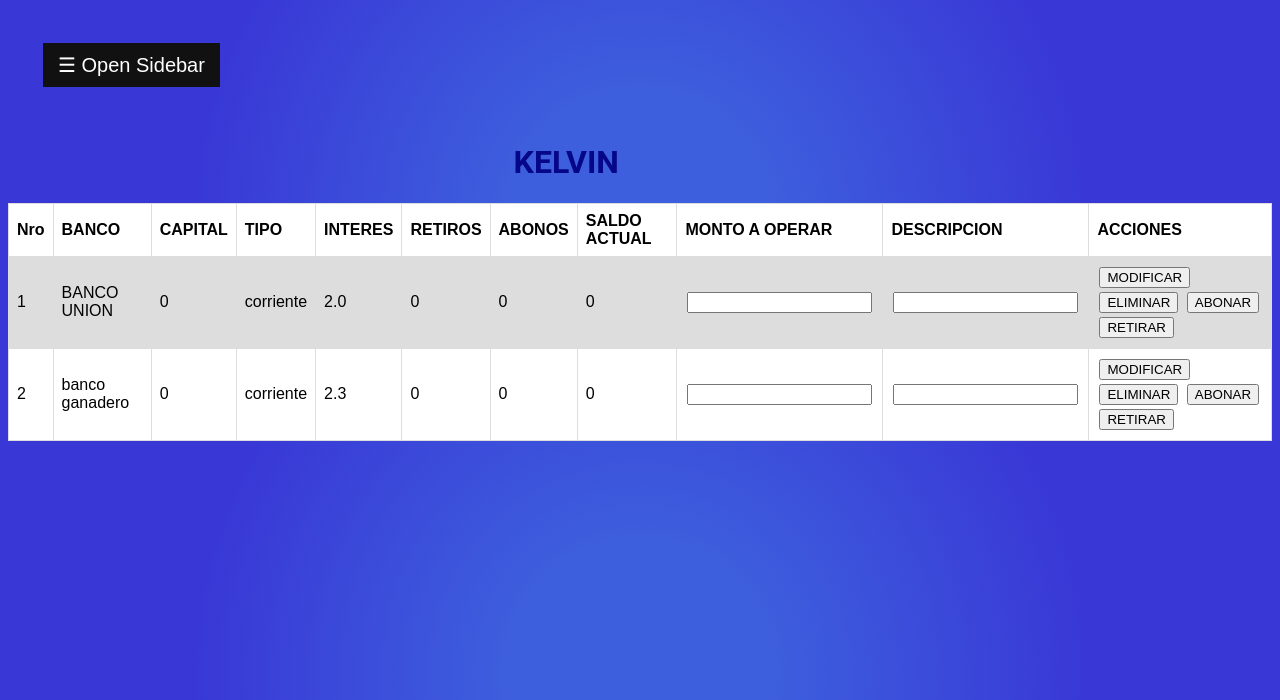
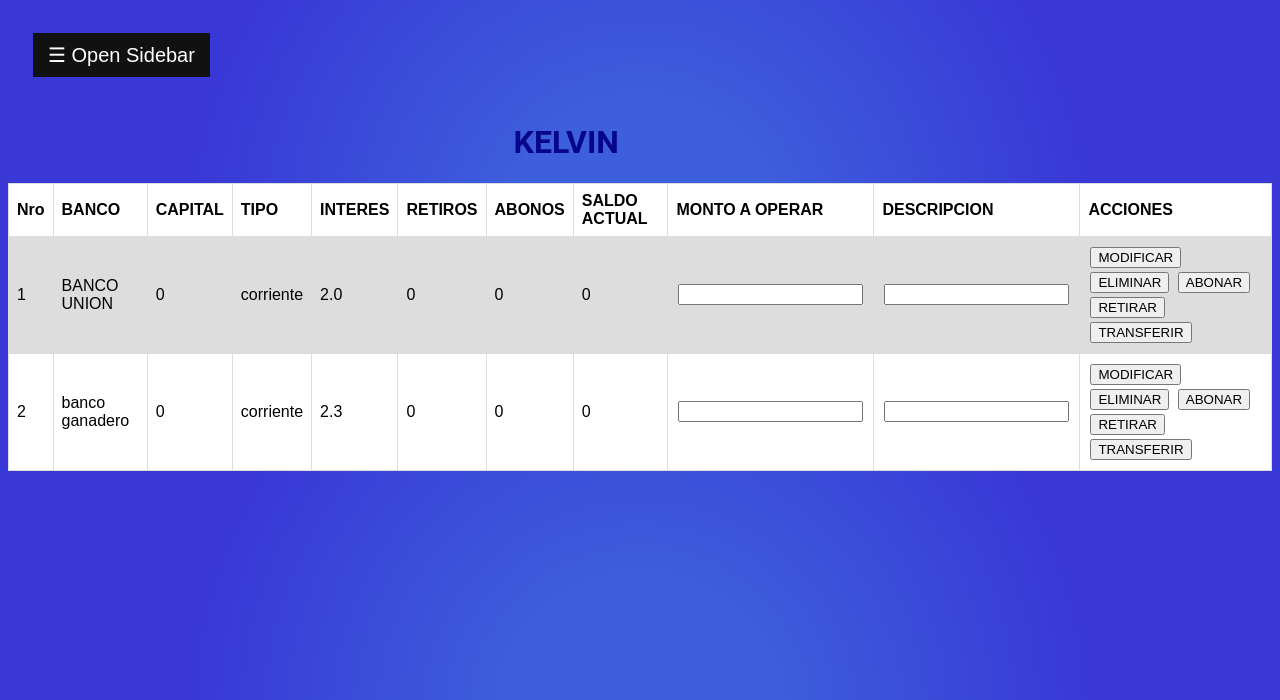
Before and after one commit to kelgithub123/adminmoney, a Django app: page /cuentas in a window 1280 px wide. Shown: the top 700 px of the page. Run offline with Django 4.2, Linux system fonts and the light colour scheme; data comes from the database, SQL or seed files in the repository; both versions use the stored data as it was after the commit; data that the repository does not hold is empty.

Commit message:
cuentas_ transaccion_ eliminar_operacion

```diff
--- a/aplicaciones/CuentaBancaria/templates/ListaDcuentas.html
+++ b/aplicaciones/CuentaBancaria/templates/ListaDcuentas.html
@@ -29,10 +29,11 @@
             <td><input type="number" name="num"></td>
             <td><input type="text" name="descrip" id=""></td>
             <td>
-                <input onclick="modificarform()" type="submit" value="MODIFICAR">
-                <input onclick="eliminarform()" type="submit" value="ELIMINAR">
-                <input onclick="abonoform()" type="submit" value="ABONAR">
-                <input onclick="retiroform()"  type="submit" value="RETIRAR">
+                <input class="btntabla" onclick="modificarform()" type="submit" value="MODIFICAR">
+                <input class="btntabla" onclick="eliminarform()" type="submit" value="ELIMINAR">
+                <input class="btntabla" onclick="abonoform()" type="submit" value="ABONAR">
+                <input class="btntabla" onclick="retiroform()"  type="submit" value="RETIRAR">
+                <input class="btntabla" onclick="transferirform()" type="submit" value="TRANSFERIR">
 
             </td>
             </tr>
--- a/aplicaciones/CuentaBancaria/templates/Operaciones.html
+++ b/aplicaciones/CuentaBancaria/templates/Operaciones.html
@@ -50,8 +50,8 @@
                 {{ t.chequera }}
             </td>
             <td>
-                <input onclick="modificarform()" type="submit" value="MODIFICAR">
-                <input onclick="eliminarform()" type="submit" value="ELIMINAR">
+               <button><a class="btntabla" href="eliminarTrans/{{t.id_t}}">ELIMINAR</a></button>
+               <button><a class="btntabla" href="modificarTrans/{{t.id_t}}">MODIFICAR</a></button>
             </td>
             </tr>
         </form>
--- a/aplicaciones/CuentaBancaria/urls.py
+++ b/aplicaciones/CuentaBancaria/urls.py
@@ -7,5 +7,7 @@ urlpatterns = [
     path('cuentas',views.listaDecuentas),
     path('retiro/<idcta>',views.retirar),
     path('abono/<idcta>',views.abonar),
+    path('transferir/<idcta>',views.transferir),
+    path('eliminarTrans/<id_tr>',views.eliminarTrans),
     path('operaciones',views.operaciones)
 ]
--- a/aplicaciones/CuentaBancaria/views.py
+++ b/aplicaciones/CuentaBancaria/views.py
@@ -1,10 +1,16 @@
 from django.shortcuts import render,redirect
+from django.http import HttpResponse
 from .models import *
 from ..materiales.models import *
 import datetime
 # Create your views here.
 def menuRegcuenta(request):
     return render(request,"registroCuenta.html")
+
+def eliminarTrans(request,id_tr):
+    tr=transaccion.objects.get(id_t=id_tr)
+    tr.delete()
+    return redirect('/operaciones')
 
 def registrarcuenta(request):
     ban= request.POST['banco']
@@ -31,6 +37,12 @@ def listaDecuentas(request):
     ctafil=filtraEstadosCuenta
     return render(request,"ListaDcuentas.html",{"cuentas":ctafil})
 
+def transferir(request,idcta):
+    monto=request.POST['num']
+    descr=request.POST['descrip']
+    trans=transaccion.objects.create(retiro=monto,descripcion=descr,fecha=datetime.datetime.now(),id_c=cuenta.objects.get(id_c=idcta))
+    return redirect('/cuentas')
+
 def retirar(request,idcta):
     monto=request.POST['num']
     descr=request.POST['descrip']
@@ -38,6 +50,7 @@ def retirar(request,idcta):
     #cta=cuenta.objects.get(id_c=idcta)
     #cta.capital=cta.capital-float(monto)
     #cta.save()
+
     if (trans):
         efect=transaccion.objects.create(Abono=monto,descripcion="retiro efectivo billetera",id_bill=billetera.objects.get(id_b=7))
         #bill=billetera.objects.get(id_b=7)
@@ -102,8 +115,8 @@ def operaciones(request):
                     capitalAnterior=t.chequera
                 list.append(t)
             elif(t.id_c):
-                acumRet=acumuladoretiros(t.id_t,t.id_c)
-                acumAbo=acumuladoAbonos(t.id_t,t.id_c)
+                acumRet=acumuladoretiros(t.id_t,t.id_c) #filtra y suma retiros hasta la fecha incluyendo el actual
+                acumAbo=acumuladoAbonos(t.id_t,t.id_c) #filtra y suma abonos hasta la fecha incluyendo el actual
                 t.origen=t.id_c.banco
                 t.capital=capitalAntBanco
                 t.estadoCapital= acumAbo - acumRet
--- a/aplicaciones/materiales/models.py
+++ b/aplicaciones/materiales/models.py
@@ -6,5 +6,5 @@ class compra(models.Model):
     descripcion=models.CharField(max_length=25,default='No insertada')
     tipo=models.CharField(max_length=20)
     precio_unitario=models.FloatField(max_length=6)
-    cantidad=models.IntegerField(default=0)
+    cantidad=models.FloatField(max_length=0)
     id_transaccion=models.ForeignKey(transaccion,on_delete=models.CASCADE,default=0)
--- a/aplicaciones/materiales/templates/cotizacion.html
+++ b/aplicaciones/materiales/templates/cotizacion.html
@@ -17,7 +17,7 @@
         </tr>
         <tr>
                 <td><input name="descrip1" type="text"></td>
-                <td><input name="cant1" class="cantidad" type="text" onchange="calculototal()" ></td>
+                <td><input name="cant1" class="cantidad" type="text" onchange="calcularSubtotal()" ></td>
                 <td><input name="costoUnit1" step="0.001" class="costounit" type="number" onchange="calcularSubtotal()" ></td>
                 <TD>
                     <select name="tipo1" id="">
--- a/aplicaciones/materiales/views.py
+++ b/aplicaciones/materiales/views.py
@@ -4,6 +4,7 @@ from ..CuentaBancaria.views import *
 from .models import *
 from .carrito import carro
 # Create your views here.
+
 
 def compramenu(request):
     cuentas=filtraEstadosCuenta()
@@ -33,7 +34,7 @@ def pagoTransaccion(request,id_ct,num):
         print('------------------------------')
         descrip=request.POST[postdes]
         print('descripcion',descrip)
-        cant=int(request.POST[postcan])
+        cant=float(request.POST[postcan])
         print('cantidad',cant)
         precioUnit=float(request.POST[postpr])
         print('precio',precioUnit)
--- a/materialesconstruccion/static/css/estilos.css
+++ b/materialesconstruccion/static/css/estilos.css
@@ -103,7 +103,7 @@ background: radial-gradient(circle, rgba(61,94,221,1) 20%, rgba(57,55,214,1) 67%
 }
 .navul{
     background-color: rgb(13, 13, 14);
-    padding: 20px;
+    padding: 10px;
     margin-top: 0px;
 }
 .nava{
@@ -111,14 +111,16 @@ background: radial-gradient(circle, rgba(61,94,221,1) 20%, rgba(57,55,214,1) 67%
     text-decoration:none;
 }
 .reginput{
-    margin: 20px;
+    margin: 10px;
 }
 .regul{
     list-style: none;
 }
+
 a.btntabla{
     text-decoration:none;
-}
+    margin: 5px 0px;
+  }
 .contentabla{
     /* padding: 0px 150px; */
     display: block;
@@ -129,7 +131,7 @@ span{
     background-color: aliceblue;
 }
 button{
-    margin: 15px;
+    margin: 5px;
 }
 input{
     margin: 2px;
--- a/materialesconstruccion/static/js/calculadora.js
+++ b/materialesconstruccion/static/js/calculadora.js
@@ -17,8 +17,8 @@ function calcularSubtotal(){
     let subtotal=document.querySelectorAll(".subtotal");
     let total=0;
         for(var i=0;i<=costounit.length-1;i++){
-            subtotal[i].value=costounit[i].value*cantidad[i].value;
-                }
+            subtotal[i].value= costounit[i].value*cantidad[i].value;
+        }
     calculototal();
 
     }
@@ -28,7 +28,7 @@ function calcularSubtotal(){
     let subtotal=document.querySelectorAll(".subtotal");
     let total=0;
         for(var i=0;i<=costounit.length-1;i++){
-                costounit[i].value=subtotal[i].value / cantidad[i].value;
+                costounit[i].value=Number((subtotal[i].value / cantidad[i].value).toFixed(2));
         }
         calculototal();
     }
@@ -82,6 +82,16 @@ function calcularSubtotal(){
             console.log(refer.action);
         });
     }
+    function transferirform(){
+        formulario=document.getElementsByClassName('formulario');
+        Array.from(formulario).forEach(function(refer){
+            console.log(refer.action);
+            lnk=refer.action;
+            id=lnk.substr(-1);
+            refer.action='transferir/'+id;
+            console.log(refer.action);
+        });
+    }
 
 
     function addfila(){
@@ -117,7 +127,6 @@ function calcularSubtotal(){
         inputsubtotal.addEventListener('change', calcularcostounit);
         subtotal=document.createElement('td');
         subtotal.appendChild(inputsubtotal);
-
         fila=document.createElement('tr');
         fila.appendChild(descrip);
         fila.appendChild(cantidad);
--- a/materialesconstruccion/templates/Navegacion.html
+++ b/materialesconstruccion/templates/Navegacion.html
@@ -5,7 +5,7 @@
     <li class="navli"><a class="nava" href="/">registro</a></li>
     <li class="navli"><a class="nava" href="cuentas">cuentas</a></li>
     <li class="navli"><a class="nava" href="/compra">compras</a></li>
-    <li class="navli"><a class="nava" href="/operaciones">operaciones construccion</a></li>
+    <li class="navli"><a class="nava" href="/operaciones"> Lista de operaciones</a></li>
 </ul>
 </div>
 <div id="main">
```
Also changed, not shown: aplicaciones/CuentaBancaria/migrations/0007_alter_transaccion_descripcion_and_more.py (added), aplicaciones/materiales/migrations/0002_alter_compra_cantidad.py (added), db.sqlite3.
